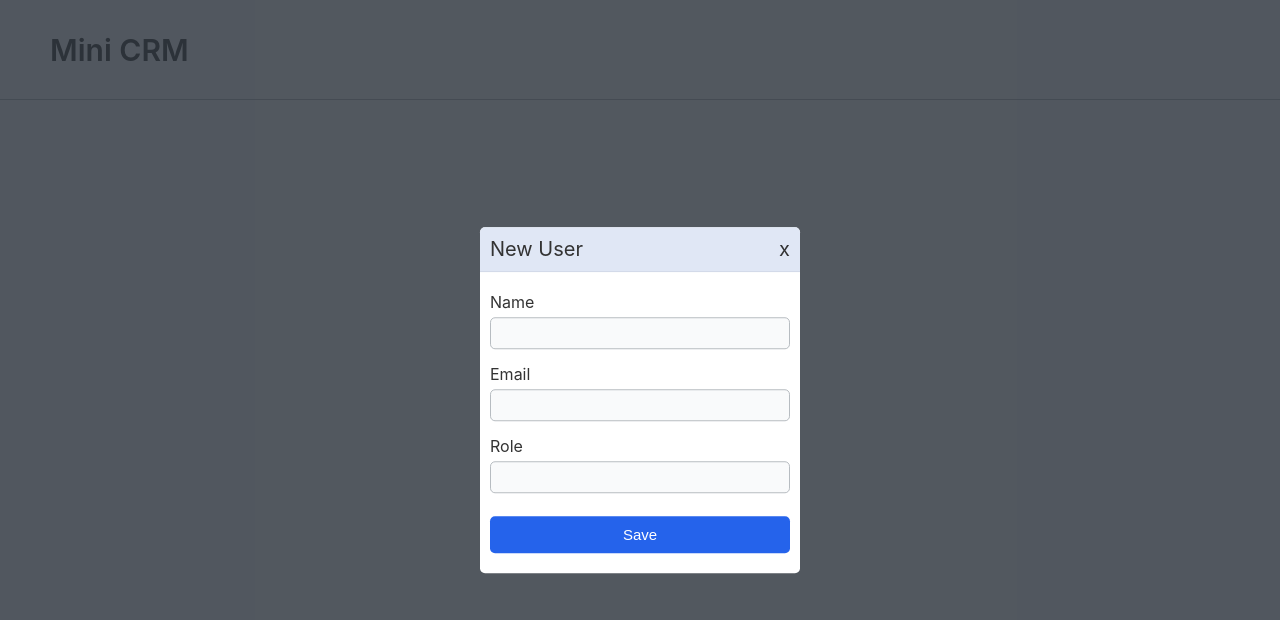
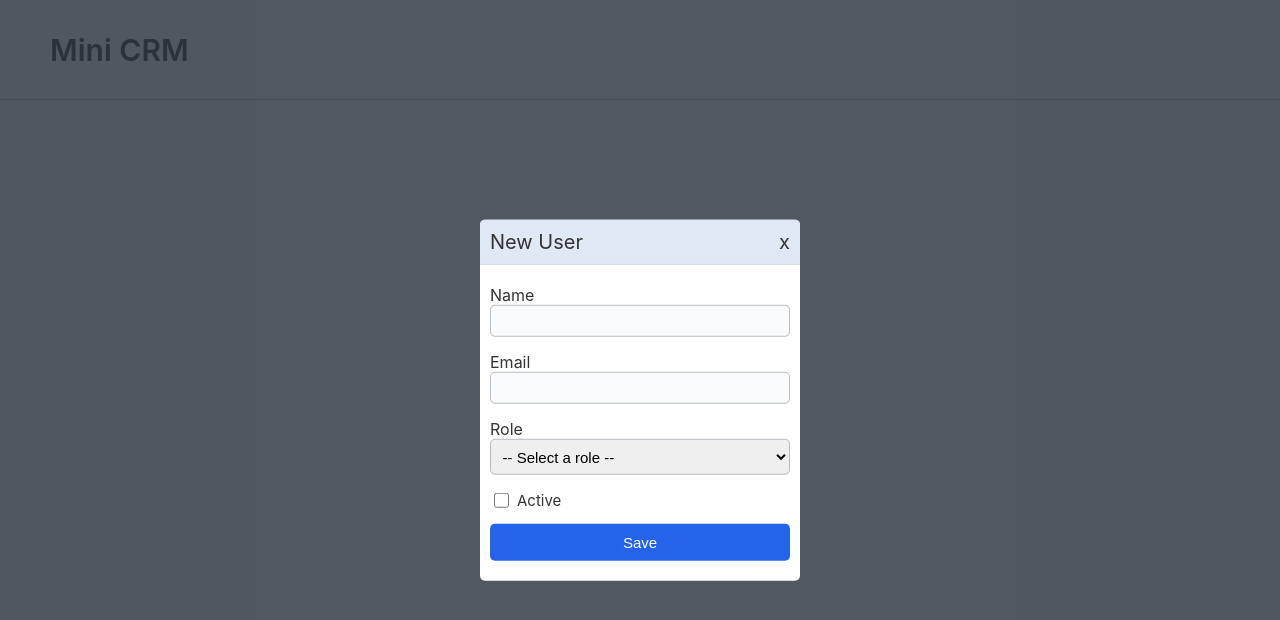
Before and after one commit to ilayda21/evreka-crm, a React (Vite) app: page /new in a window 1280 px wide. Shown: the top 620 px of the page. Built offline with nearby package versions, Linux system fonts and the light colour scheme.

Commit message:
feat: add isActive field & make role dropdown

```diff
--- /dev/null
+++ b/src/components/Checkbox/Checkbox.tsx
@@ -0,0 +1,38 @@
+import styled from "styled-components";
+
+interface CheckboxProps {
+  label: string;
+  checked: boolean;
+  onChange: (checked: boolean) => void;
+}
+
+const CheckboxWrapper = styled.label`
+  display: flex;
+  align-items: center;
+  gap: 0.5rem;
+  cursor: pointer;
+  font-size: 1.5rem;
+  user-select: none;
+  margin-bottom: 0.5rem;
+`;
+
+const CheckboxInput = styled.input`
+  width: 1.5rem;
+  height: 1.5rem;
+  cursor: pointer;
+`;
+
+function Checkbox({ label, checked, onChange }: CheckboxProps) {
+  return (
+    <CheckboxWrapper>
+      <CheckboxInput
+        type="checkbox"
+        checked={checked}
+        onChange={(e) => onChange(e.target.checked)}
+      />
+      {label}
+    </CheckboxWrapper>
+  );
+}
+
+export default Checkbox;
--- /dev/null
+++ b/src/components/Checkbox/index.ts
@@ -0,0 +1 @@
+export { default } from "./Checkbox";
--- a/src/components/DropdownInput/DropdownInput.tsx
+++ b/src/components/DropdownInput/DropdownInput.tsx
@@ -10,6 +10,7 @@ interface IProps {
   label: string;
   value: string;
   options: DropdownOption[];
+  view?: "vertical" | "horizontal";
   onClick: (value: string) => void;
 }
 
@@ -17,26 +18,39 @@ const SelectInput = styled.select`
   border-radius: 5px;
   padding: 0.75rem;
   font-size: 1.5rem;
-  width: 9rem;
+  width: 100%;
   border: ${({ theme }) => `1px solid ${theme.colors.backgroundGray}`};
 `;
 
-const Wrapper = styled.div`
-  display: flex;
+interface IWrapperProps {
+  $view: "vertical" | "horizontal";
+}
+
+const Wrapper = styled.div<IWrapperProps>`
+  display: ${({ $view }) => ($view === "horizontal" ? "flex" : "block")};
   align-items: center;
   gap: 1rem;
 `;
 
-function DropdownInput({ label, options, onClick, value }: IProps) {
+function DropdownInput({
+  label,
+  options,
+  onClick,
+  value,
+  view = "horizontal",
+}: IProps) {
   const dropdownId = useId();
   return (
-    <Wrapper>
+    <Wrapper $view={view}>
       <label htmlFor={dropdownId}>{label}</label>
       <SelectInput
         id={dropdownId}
         value={value}
         onChange={(e) => onClick(e.target.value)}
       >
+        <option value="" disabled hidden>
+          -- Select a role --
+        </option>
         {options.map((option) => (
           <option key={option.key} value={option.key}>
             {option.value}
--- a/src/components/UserForm/UserForm.tsx
+++ b/src/components/UserForm/UserForm.tsx
@@ -1,5 +1,8 @@
 import { useState } from "react";
 import styled from "styled-components";
+import DropdownInput from "../DropdownInput";
+import { ROLES } from "../../utils/constants";
+import Checkbox from "../Checkbox";
 
 const Form = styled.form``;
 
@@ -21,7 +24,6 @@ const SubmitButton = styled.button`
 const LabeledInput = styled.div`
   display: flex;
   flex-direction: column;
-  gap: 0.5rem;
   justify-content: space-between;
   margin-bottom: 1.5rem;
 `;
@@ -35,14 +37,28 @@ const Input = styled.input`
 `;
 
 interface IProps {
-  onSubmit: (data: { name: string; email: string; role: string }) => void;
+  onSubmit: (data: {
+    name: string;
+    email: string;
+    role: string;
+    isActive: boolean;
+  }) => void;
 }
 
 function UserForm({ onSubmit }: IProps) {
-  const [form, setForm] = useState({ name: "", email: "", role: "" });
+  const [form, setForm] = useState({
+    name: "",
+    email: "",
+    role: "",
+    isActive: false,
+  });
 
   const handleChange = (e: React.ChangeEvent<HTMLInputElement>) => {
     setForm((prev) => ({ ...prev, [e.target.name]: e.target.value }));
+  };
+
+  const handleRoleChange = (role: string) => {
+    setForm((prev) => ({ ...prev, role }));
   };
 
   return (
@@ -73,15 +89,20 @@ function UserForm({ onSubmit }: IProps) {
         />
       </LabeledInput>
       <LabeledInput>
-        <label htmlFor="role">Role</label>
-        <Input
-          id="role"
-          name="role"
+        <DropdownInput
+          label="Role"
+          onClick={handleRoleChange}
           value={form.role}
-          onChange={handleChange}
-          required
+          options={ROLES.map((role) => ({ key: role, value: role }))}
+          view="vertical"
         />
       </LabeledInput>
+
+      <Checkbox
+        checked={form.isActive}
+        label="Active"
+        onChange={(value) => setForm((prev) => ({ ...prev, isActive: value }))}
+      />
 
       <SubmitButton type="submit">Save</SubmitButton>
     </Form>
--- a/src/pages/NewUser/NewUser.tsx
+++ b/src/pages/NewUser/NewUser.tsx
@@ -61,6 +61,7 @@ function NewUser() {
     name: string;
     email: string;
     role: string;
+    isActive: boolean;
   }) => {
     const newUser = {
       id: crypto.randomUUID(),
@@ -75,6 +76,7 @@ function NewUser() {
         minute: "2-digit",
       }),
       location: generateRandomLocation(),
+      isActive: userData.isActive,
     };
 
     addUser(newUser);
--- a/src/pages/UserDetail/UserDetail.tsx
+++ b/src/pages/UserDetail/UserDetail.tsx
@@ -65,6 +65,7 @@ function UserDetail() {
     <Container>
       <InfoContainer>
         <NameContainer>{user.name}</NameContainer>
+        <OtherInfo>{user.isActive ? "Active" : "Not active"}</OtherInfo>
         <OtherInfo>{user.email}</OtherInfo>
         <OtherInfo>{user.role}</OtherInfo>
         <OtherInfo>{user.createdAt}</OtherInfo>
--- /dev/null
+++ b/src/utils/constants.ts
@@ -0,0 +1 @@
+export const ROLES = ["Admin", "User", "Editor"];
--- a/src/utils/generateData.ts
+++ b/src/utils/generateData.ts
@@ -1,4 +1,5 @@
 import { faker } from "@faker-js/faker";
+import { ROLES } from "./constants";
 
 export interface User {
   id: string;
@@ -7,6 +8,7 @@ export interface User {
   role: string;
   createdAt: string;
   location: [lat: number, lon: number];
+  isActive: boolean;
 }
 
 export const generateFakeUsers = (count = 20): User[] => {
@@ -14,7 +16,7 @@ export const generateFakeUsers = (count = 20): User[] => {
     id: faker.string.uuid(),
     name: faker.person.fullName(),
     email: faker.internet.email(),
-    role: faker.helpers.arrayElement(["admin", "user", "editor"]),
+    role: faker.helpers.arrayElement(ROLES),
     createdAt: faker.date.past({ years: 2 }).toLocaleDateString("en-US", {
       year: "numeric",
       month: "long",
@@ -23,6 +25,7 @@ export const generateFakeUsers = (count = 20): User[] => {
       minute: "2-digit",
     }),
     location: generateRandomLocation(),
+    isActive: Math.random() < 0.5,
   }));
 };
 
```
